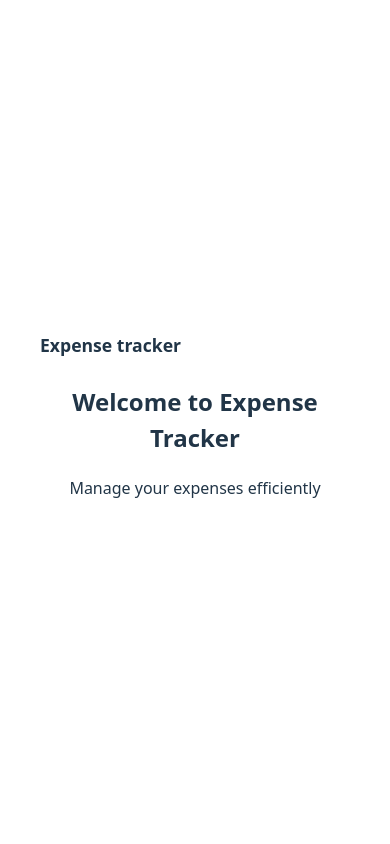
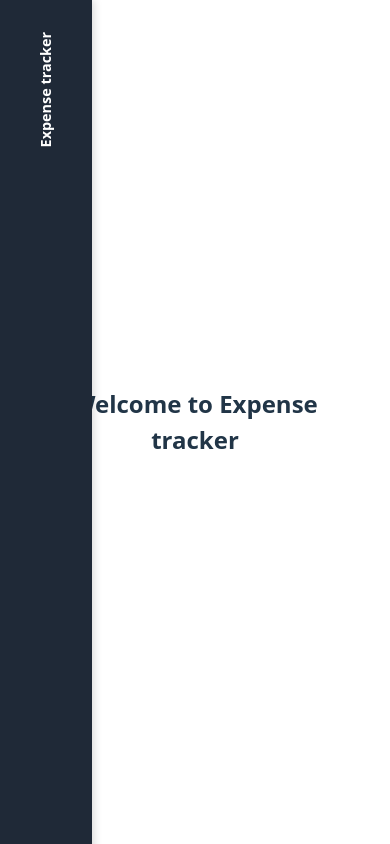
Before and after one commit to EndritMamuti/expense-tracker-app, a React (Vite) app: page / in a window 390 px wide. Built offline with nearby package versions, Linux system fonts and the light colour scheme.

Commit message:
Updated Header component and style, updated App.jsx

```diff
--- a/src/App.jsx
+++ b/src/App.jsx
@@ -1,14 +1,13 @@
 import './App.css'
-import Header from './components/Header'
+import Header from './components/Header.jsx'
 
 function App() {
     return (
         <>
             <Header />
             <main className="content">
-                <div className="container">
-                    <h2>Welcome to Expense Tracker</h2>
-                    <p>Manage your expenses efficiently</p>
+                <div className="sidebar">
+                    <h2>Welcome to Expense tracker</h2>
                 </div>
             </main>
         </>
--- a/src/components/Header.jsx
+++ b/src/components/Header.jsx
@@ -3,7 +3,7 @@ import styles from "../styles/Header.module.css";
 function Header() {
     return(
 <header>
-    <div className={styles.container}>
+    <div className={styles.sidebar}>
     <h1 className={styles.title}>
         Expense tracker
     </h1>
--- a/src/styles/Header.module.css
+++ b/src/styles/Header.module.css
@@ -1,46 +1,33 @@
-.header {
+.sidebar {
     position: fixed;
     top: 0;
     left: 0;
-    width: 100%;
-    background-color: #2c3e50;
-    color: white;
-    box-shadow: 0 2px 4px rgba(0, 0, 0, 0.1);
+    height: 100vh;
+    width: 220px;
+    background-color: #1f2937;
+    padding: 2rem 1rem;
+    box-shadow: 2px 0 8px rgba(0, 0, 0, 0.15);
+    display: flex;
+    flex-direction: column;
+    align-items: center;
     z-index: 1000;
 }
 
-.container {
-    max-width: 1200px;
-    margin: 0 auto;
-    padding: 1rem;
-    display: flex;
-    justify-content: space-between;
-    align-items: center;
+.title {
+    color: #ffffff;
+    font-size: 1.5rem;
+    font-weight: bold;
+    text-align: center;
+    margin-bottom: 2rem;
 }
-
-.title {
-    margin: 0;
-    font-size: 1.5rem;
-    font-weight: 600;
-}
-
-/* Responsive styling */
 @media (max-width: 768px) {
-    .container {
-        padding: 0.75rem;
+    .sidebar {
+        width: 60px;
     }
 
     .title {
-        font-size: 1.25rem;
+        font-size: 0.9rem;
+        writing-mode: vertical-rl;
+        transform: rotate(180deg);
     }
 }
-
-@media (max-width: 480px) {
-    .container {
-        padding: 0.5rem;
-    }
-
-    .title {
-        font-size: 1.1rem;
-    }
-}
```
